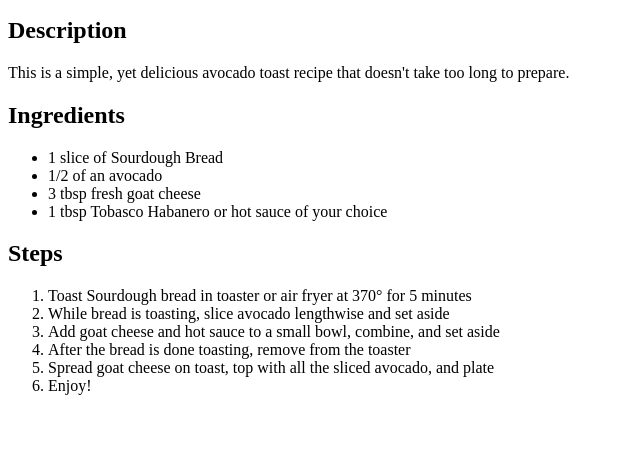
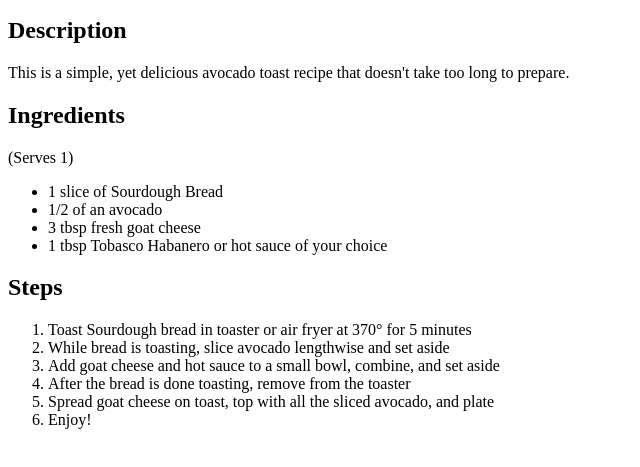
Before and after one commit to trashmotel/odin-recipes, a plain HTML site: page recipes/avocado-toast.html in a window 1280 px wide. Shown: the part 101-568 px from the top of the page, without its empty margins (0-640 px from the left). Drawn offline with Linux system fonts and the light colour scheme.

Commit message:
Edit Ingredients

```diff
--- a/recipes/avocado-toast.html
+++ b/recipes/avocado-toast.html
@@ -13,6 +13,7 @@
             long to prepare.
         </p>
         <h2>Ingredients</h2>
+        <p>(Serves 1)</p>
         <ul>
             <li>1 slice of Sourdough Bread</li>
             <li>1/2 of an avocado</li>
```
